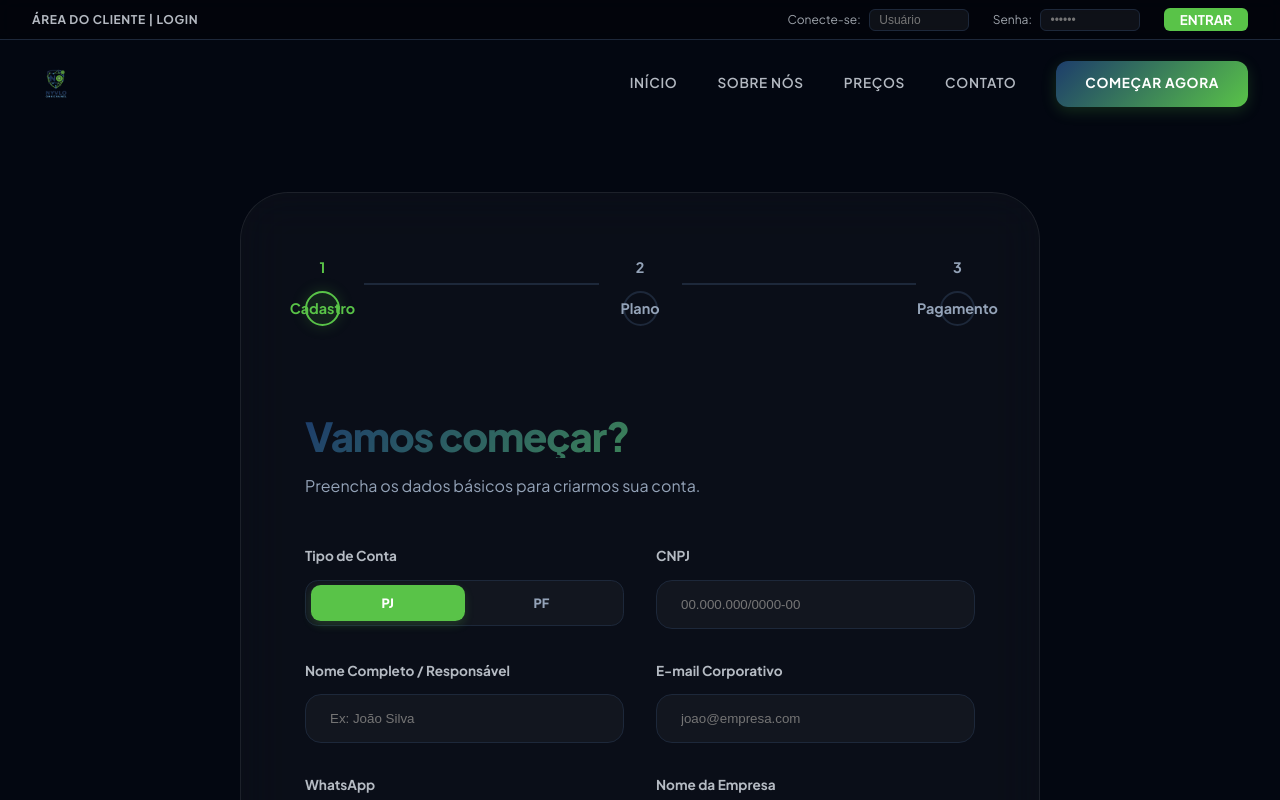
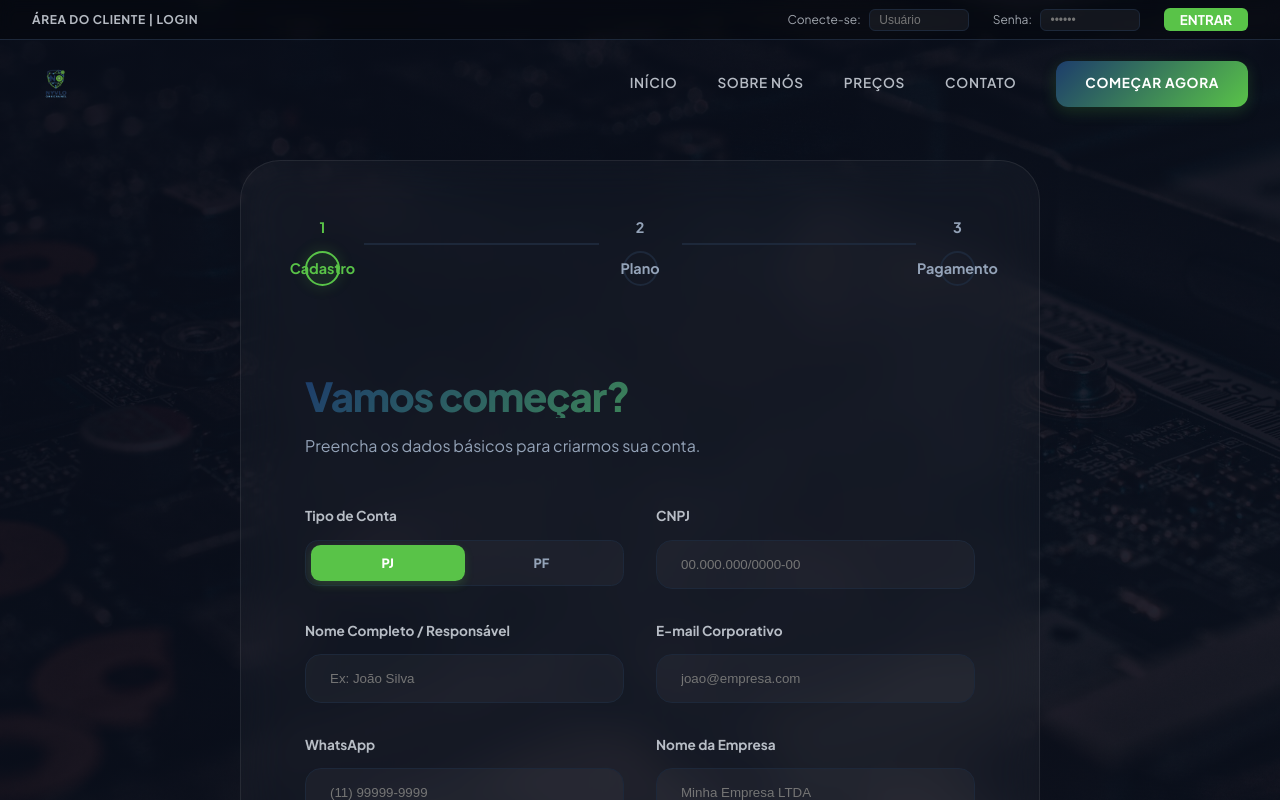
Before and after one commit to Nyvlo/Site-Nyvlo, a Vue app: page /checkout in a window 1280 px wide. Shown: the top 800 px of the page. Built offline with nearby package versions, Linux system fonts and the light colour scheme.

Commit message:
style: add premium background and overlay to checkout page

```diff
--- a/src/views/CheckoutView.vue
+++ b/src/views/CheckoutView.vue
@@ -98,7 +98,8 @@ const handleCompleteOnboarding = async () => {
 
 <template>
   <div class="checkout-page">
-    <div class="container">
+    <div class="checkout-overlay"></div>
+    <div class="container container-relative">
       <div class="checkout-container glass animate-fade-in">
         <!-- Progress Bar -->
         <div class="progress-stepper">
@@ -274,15 +275,36 @@ const handleCompleteOnboarding = async () => {
 
 <style scoped>
 .checkout-page {
-  padding: 12rem 0 8rem;
+  padding: 10rem 0 6rem;
+  min-height: 100vh;
+  position: relative;
   background-color: var(--background);
+  background-image: url('../assets/backgrounds/features_bg.webp');
+  background-size: cover;
+  background-position: center;
+  background-attachment: fixed;
+}
+
+.checkout-overlay {
+  position: absolute;
+  top: 0;
+  left: 0;
+  width: 100%;
+  height: 100%;
+  background: linear-gradient(135deg, rgba(8, 12, 24, 0.95) 0%, rgba(8, 12, 24, 0.85) 100%);
+  z-index: 1;
+}
+
+.container-relative {
+  position: relative;
+  z-index: 2;
 }
 
 .checkout-container {
   max-width: 800px;
   margin: 0 auto;
-  padding: 4rem;
-  border-radius: 3rem;
+  padding: 3.5rem 4rem; /* Adjusted for density */
+  border-radius: 2.5rem;
 }
 
 .progress-stepper {
```
